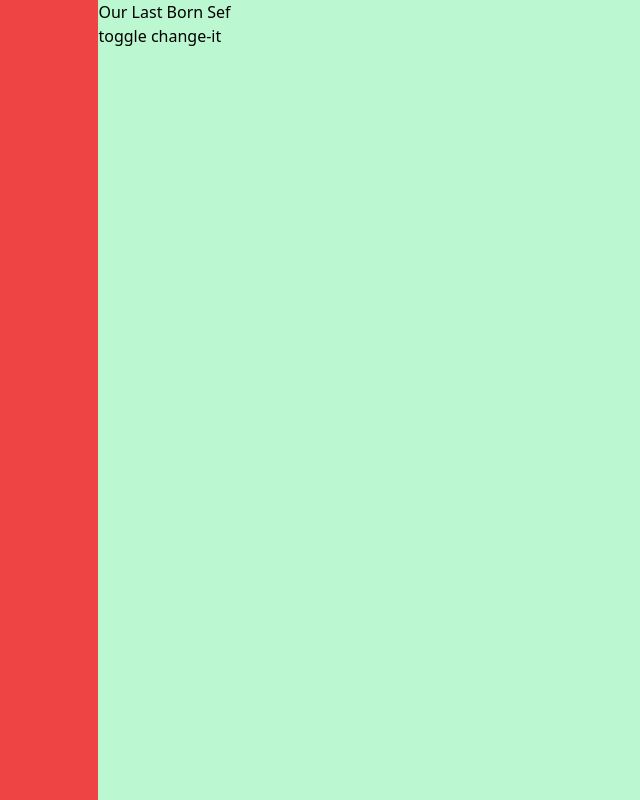
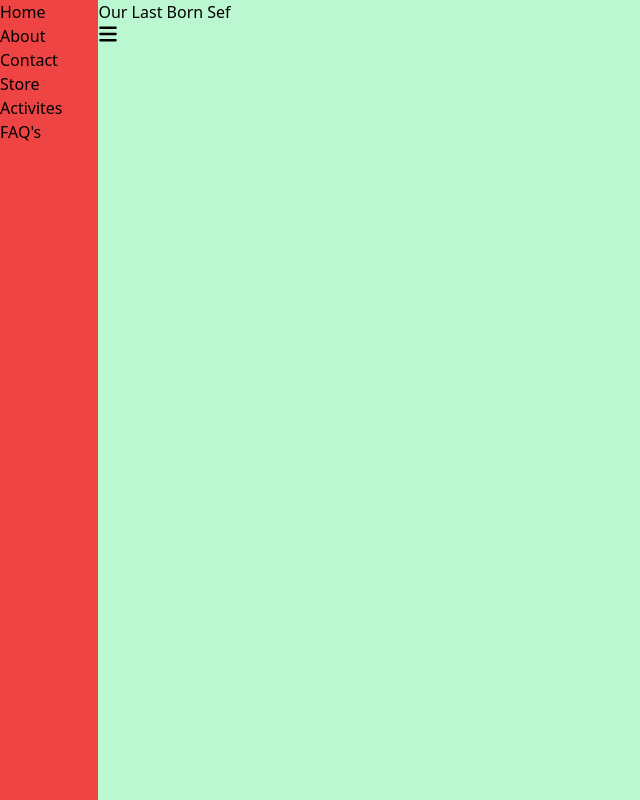
Before and after one commit to viktrified/hamburger, a plain HTML site: page index.html in a window 1280 px wide. Shown: the whole page, without its empty margins (0-640 px from the left). Drawn offline with nearby package versions, Linux system fonts and the light colour scheme.

Commit message:
wahala o

```diff
--- a/index.html
+++ b/index.html
@@ -8,11 +8,29 @@
   </head>
   <body>
     <div class="flex w-full h-screen">
-      <div id="sidebar" class="bg-red-500 w-1/12"></div>
+      <div id="sidebar" class="bg-red-500 w-1/12">
+        <ul>
+          <li><a href="#">Home</a></li>
+          <li><a href="#">About</a></li>
+          <li><a href="#">Contact</a></li>
+          <li><a href="#">Store</a></li>
+          <li><a href="#">Activites</a></li>
+          <li><a href="#">FAQ's</a></li>
+        </ul>
+      </div>
       <div class="bg-green-200 w-full">
         <h4 id="text">Our Last Born Sef</h4>
-        <button id="change">toggle</button>
-        <button class="change">change-it</button>
+        <svg
+          id="change"
+          xmlns="http://www.w3.org/2000/svg"
+          viewBox="0 0 448 512"
+          width="20"
+          height="20"
+        >
+          <path
+            d="M0 96C0 78.3 14.3 64 32 64l384 0c17.7 0 32 14.3 32 32s-14.3 32-32 32L32 128C14.3 128 0 113.7 0 96zM0 256c0-17.7 14.3-32 32-32l384 0c17.7 0 32 14.3 32 32s-14.3 32-32 32L32 288c-17.7 0-32-14.3-32-32zM448 416c0 17.7-14.3 32-32 32L32 448c-17.7 0-32-14.3-32-32s14.3-32 32-32l384 0c17.7 0 32 14.3 32 32z"
+          />
+        </svg>
       </div>
     </div>
     <script src="index.js"></script>
--- a/index.js
+++ b/index.js
@@ -1,8 +1,4 @@
-let text = document.getElementById("text");
-
-let button = document.getElementsByClassName("change");
-
-let button1 = document.querySelector("#change");
+let button = document.querySelector("#change");
 
 let sideBar = document.getElementById("sidebar");
 
@@ -18,4 +14,4 @@ const toggle = () => {
   }
 };
 
-button1.addEventListener("click", toggle);
+button.addEventListener("click", toggle);
```
